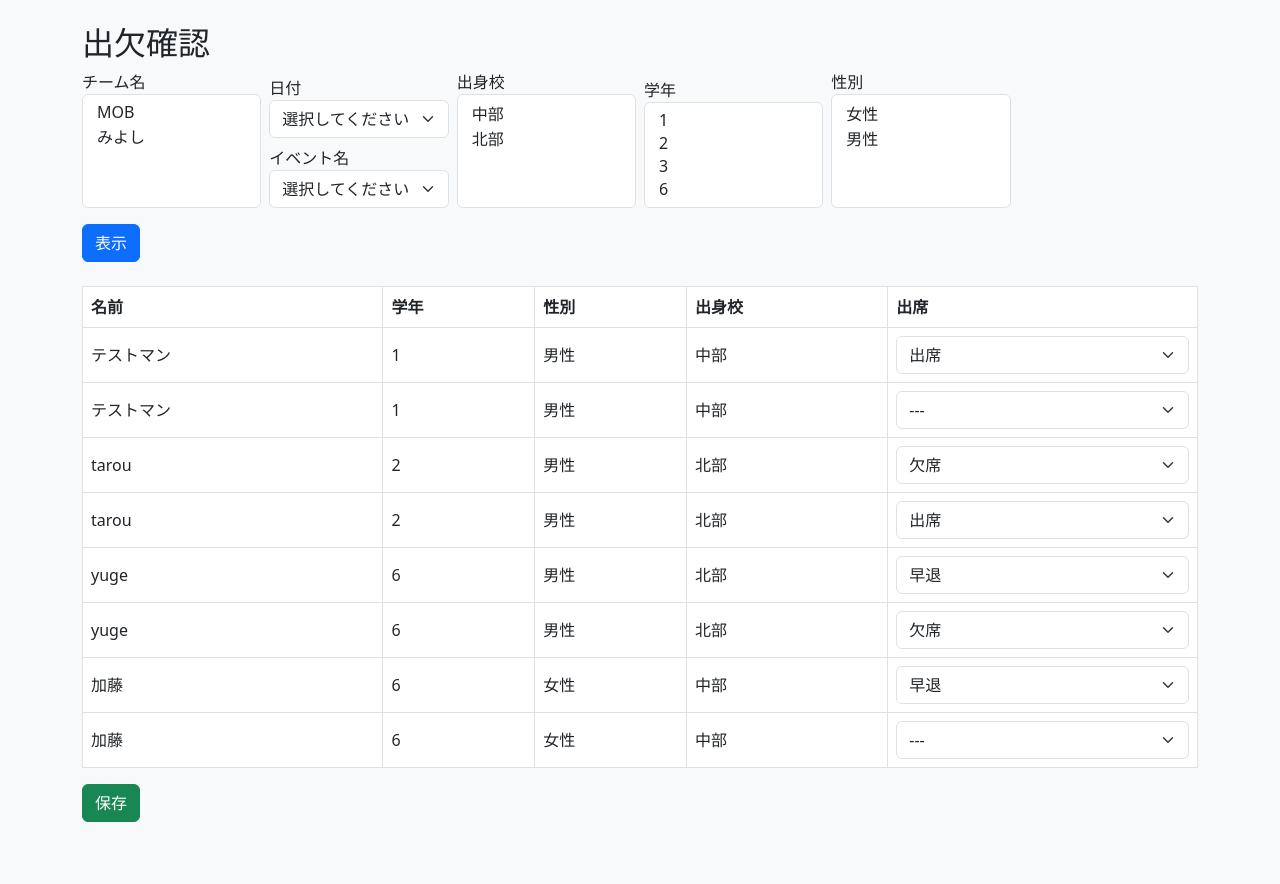
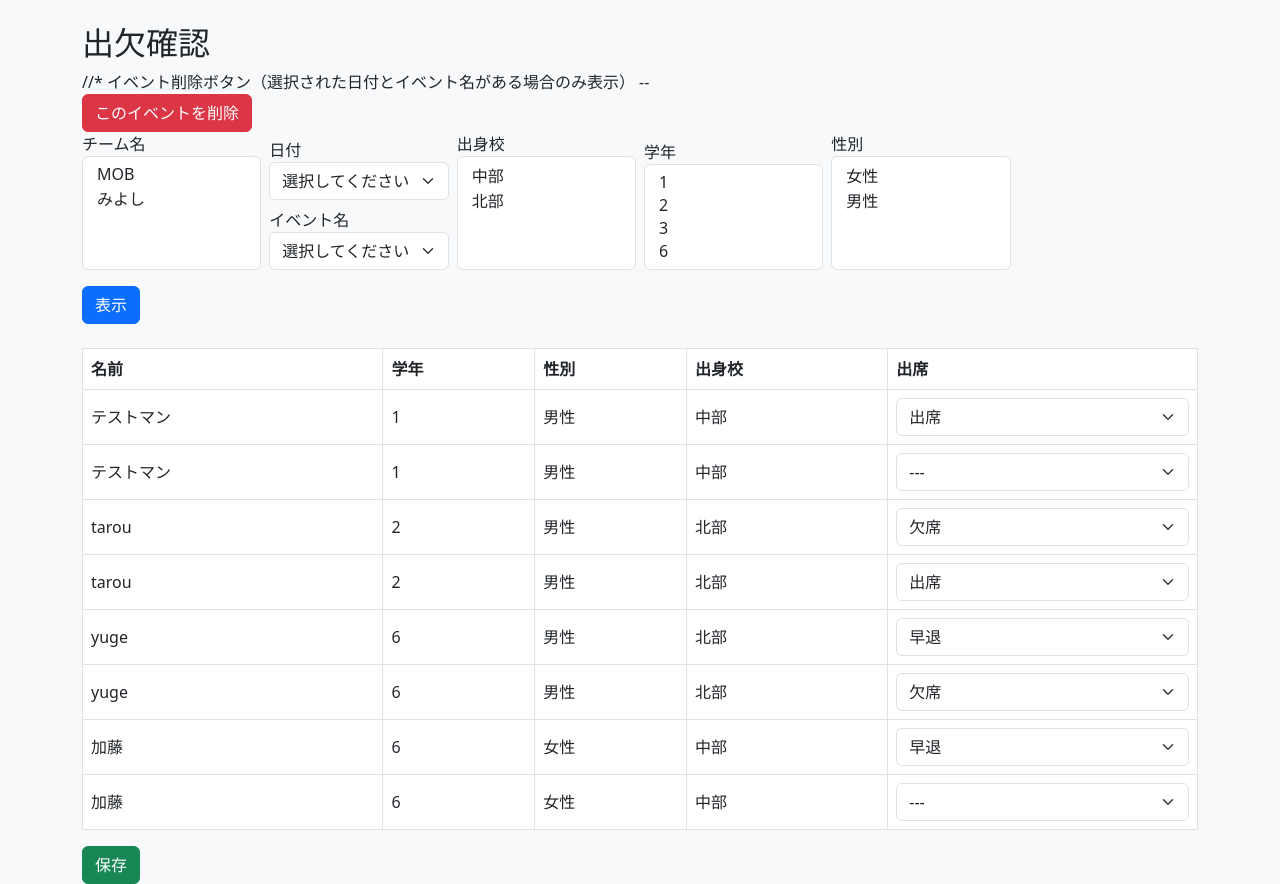
Before and after one commit to Yuge-U/purofu, a Flask app: page /attendance/view in a window 1280 px wide. Shown: the part 56-940 px from the top of the page. Before the commit the page ends 878 px from the top, so only its background shows below. Run offline with Flask 3, Linux system fonts and the light colour scheme; data comes from the database, SQL or seed files in the repository.

Commit message:
イベント削除機能

```diff
--- a/app.py
+++ b/app.py
@@ -627,7 +627,22 @@ def export_profile_csv():
             "Content-Disposition": f"attachment; filename*=UTF-8''{filename}"
         }
     )
+#イベント削除
+@app.route("/attendance/delete_event", methods=["POST"])
+def delete_attendance_event():
+    date = request.form.get("date")
+    event = request.form.get("event")
 
+    if not date or not event:
+        flash("日付とイベント名が必要です", "danger")
+        return redirect(url_for("view_attendance"))
+
+    Attendance.query.filter_by(date=date, event=event).delete()
+    db.session.commit()
+
+    flash(f"{date} のイベント「{event}」を削除しました", "success")
+    return redirect(url_for("view_attendance"))
+#イベント削除
 
 @app.route("/delete/<int:id>")
 def delete_profile(id):
--- a/templates/attendance_view.html
+++ b/templates/attendance_view.html
@@ -14,6 +14,14 @@
     </div>
   {% endif %}
 {% endwith %}
+
+//* イベント削除ボタン（選択された日付とイベント名がある場合のみ表示） --
+<form action="{{ url_for('delete_attendance_event') }}" method="POST" onsubmit="return confirm('本当に削除しますか？')">
+  <input type="hidden" name="date" value="{{ selected_date }}">
+  <input type="hidden" name="event" value="{{ selected_event }}">
+  <button type="submit" class="btn btn-danger">このイベントを削除</button>
+</form>
+
 
 <!-- 出力ボタン -->
 {% if selected_date and selected_event %}
```
Also changed, not shown: README.txt.
